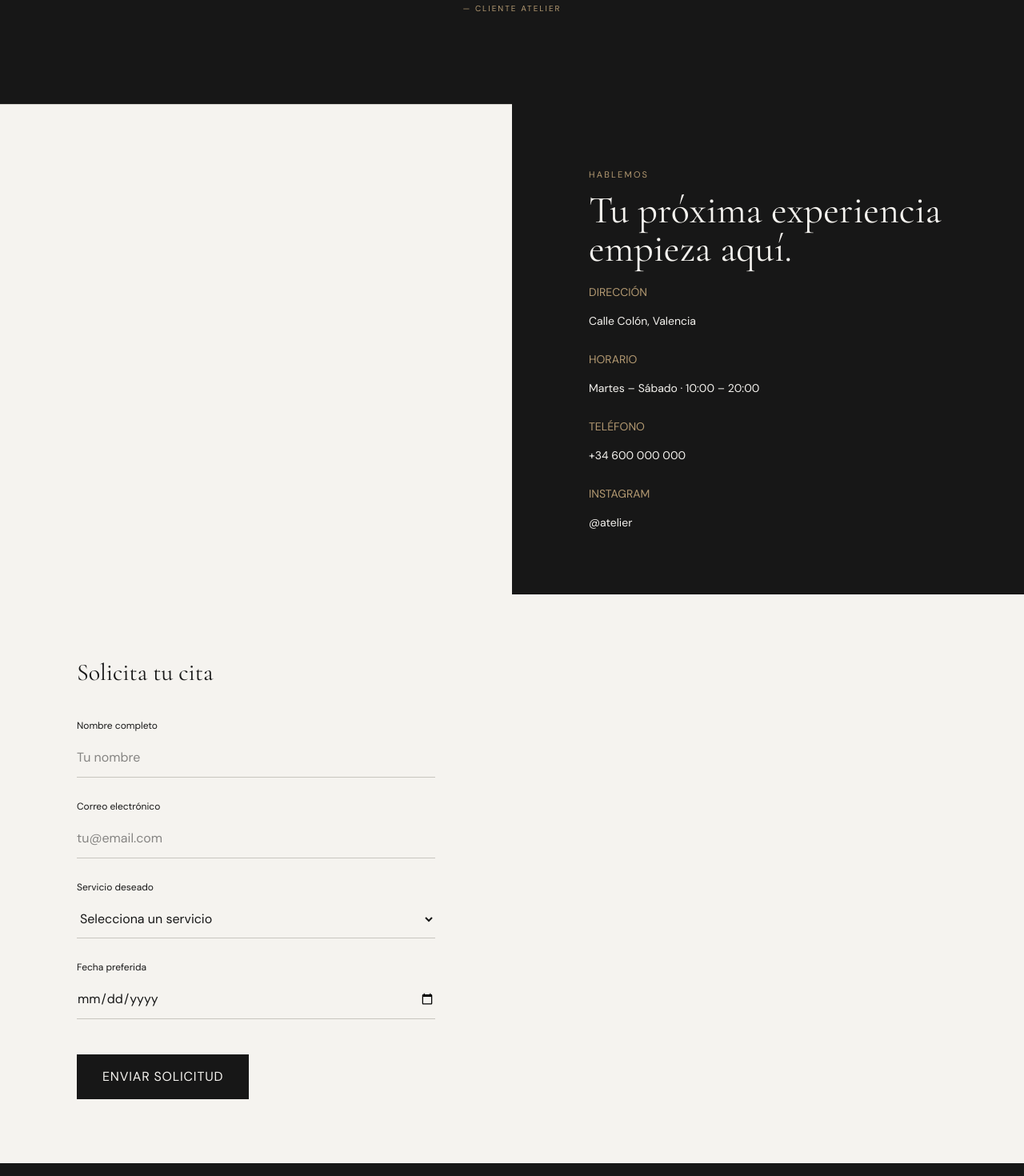
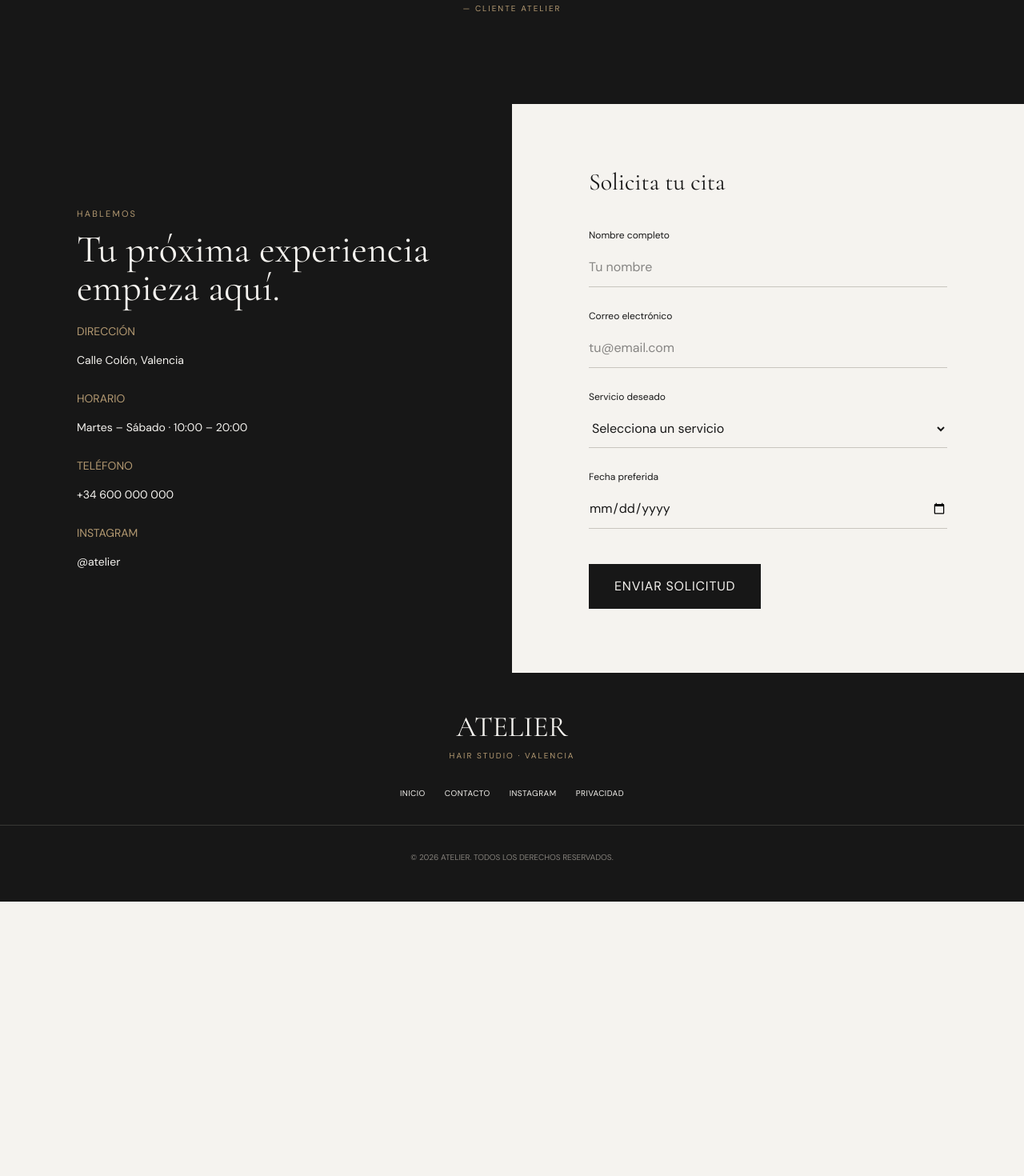
Before and after one commit to AncutaIorga/atelier, a React (Vite) app: page / in a window 1280 px wide. Shown: the part 3560-5030 px from the top of the page at 80% size. After the commit the page ends 4687 px from the top, so only its background shows below. Built offline with nearby package versions, Linux system fonts and the light colour scheme.

Commit message:
Fix footer divider width and prevent horizontal overflow.

```diff
--- a/src/components/Contact.tsx
+++ b/src/components/Contact.tsx
@@ -10,8 +10,8 @@ export default function Contact() {
   }
 
   return (
-    <section id="contacto" className="grid md:grid-cols-2">
-      <div className="h-px w-full bg-[#85817B]/30" />
+  <section id="contacto" className="relative grid grid-cols-1 md:grid-cols-2">
+    <div className="absolute left-0 top-0 z-10 h-px w-full bg-[#85817B]/30 md:hidden" />
 
       {/* Información de contacto */}
       <div className="flex flex-col justify-center bg-[#171717] px-6 py-20 text-[#F5F3EF] md:px-16 lg:px-24">
--- a/src/components/Footer.tsx
+++ b/src/components/Footer.tsx
@@ -1,6 +1,6 @@
 export default function Footer() {
   return (
-    <footer className="bg-[#171717] px-6 py-12 text-[#F5F3EF] md:px-16">
+    <footer className="overflow-x-hidden bg-[#171717] px-6 py-12 text-[#F5F3EF] md:px-16">
       <div className="mx-auto flex max-w-[1100px] flex-col items-center gap-8 text-center">
 
         <div>
@@ -24,7 +24,7 @@ export default function Footer() {
           <a href="#contacto" className="hover:text-[#B49A72]">PRIVACIDAD</a>
         </nav>
 
-        <div className="h-px w-full bg-[#85817B]/30" />
+        <div className="h-px w-screen -mx-6 bg-[#85817B]/30 md:-mx-[calc((100vw-1100px)/2)]" />
 
         <p className="text-[10px] text-[#85817B]">
           © 2026 ATELIER. TODOS LOS DERECHOS RESERVADOS.
```
